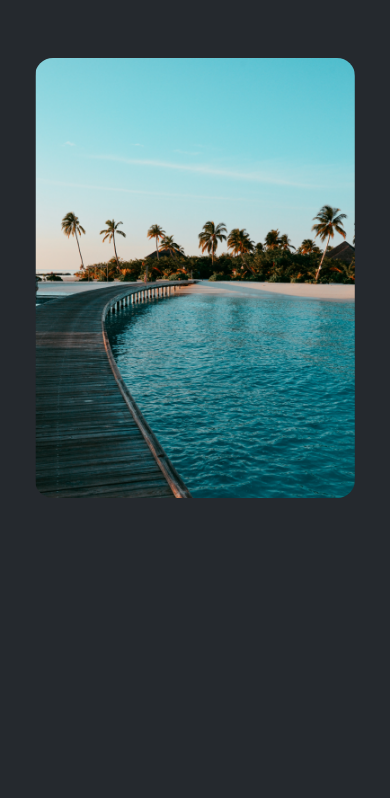
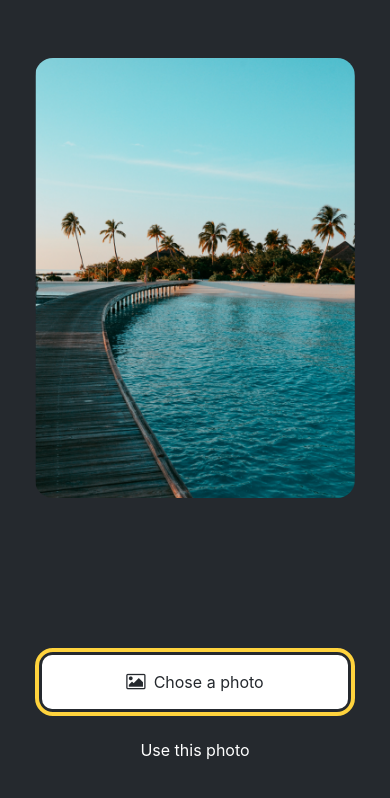
Before and after one commit to jesumarquez/first-expo-app, a React Native app: screen / in a window 390 px wide. Shown: the top 798 px of the page. Built offline with nearby package versions, Linux system fonts and the light colour scheme.

Commit message:
create Button component

```diff
--- a/App.js
+++ b/App.js
@@ -1,6 +1,7 @@
 import { StatusBar } from 'expo-status-bar';
 import { StyleSheet, View } from 'react-native';
 
+import Button from './components/Button';
 import ImageViewer from './components/ImageViewer';
 
 const PlaceholderImage = require('./assets/images/background-image.png');
@@ -10,6 +11,10 @@ export default function App() {
     <View style={styles.container}>
       <View style={styles.imageContainer}>
         <ImageViewer placeholderImageSource={PlaceholderImage}/>
+      </View>
+      <View style={styles.footerContainer}>
+        <Button label="Chose a photo" theme="primary" />
+        <Button label="Use this photo" />
       </View>
       <StatusBar style="auto" />
     </View>
@@ -25,5 +30,9 @@ const styles = StyleSheet.create({
   imageContainer: {
     flex: 1,
     paddingTop: 58,
+  },
+  footerContainer: {
+    flex: 1 / 3,
+    alignItems: 'center'
   }
 });
--- /dev/null
+++ b/components/Button.js
@@ -0,0 +1,55 @@
+import { StyleSheet, View, Pressable, Text } from 'react-native';
+import FontAwesome from "@expo/vector-icons/FontAwesome";
+
+export default function Button({ label, theme }) {
+    if (theme == "primary") {
+        return(
+
+            <View style={[styles.buttonContainer, { borderWidth: 4, borderColor:"#ffd33d", borderRadius: 18 }]}>
+            <Pressable style={[styles.button, { backgroundColor: "#fff" }]}>
+                <FontAwesome
+                    name="picture-o"
+                    size={18}
+                    color="#25292e"
+                    style={styles.buttonIcon}
+                    />
+                <Text style={[styles.buttonLabel, { color: "#25292e" }]}>{ label }</Text>
+            </Pressable>
+        </View>
+        );
+    }
+
+    return (
+        <View style={styles.buttonContainer}>
+            <Pressable style={styles.button} onPress={() => alert('You pressed a button.')}>
+                <Text style={styles.buttonLabel}>{ label }</Text>
+            </Pressable>
+        </View>
+    );
+}
+
+const styles = StyleSheet.create({
+    buttonContainer: {
+        width: 320,
+        height: 68,
+        marginHorizontal: 20,
+        alignItems: 'center',
+        justifyContent: 'center',
+        padding: 3
+    },
+    button: {
+        borderRadius: 10,
+        width: '100%',
+        height: '100%',
+        alignItems: 'center',
+        justifyContent: 'center',
+        flexDirection: 'row'
+    },
+    buttonIcon:{
+        paddingRight: 8
+    },
+    buttonLabel: {
+        color: '#fff',
+        fontSize: 16
+    }
+});
--- a/package.json
+++ b/package.json
@@ -15,7 +15,8 @@
     "react-native": "0.71.7",
     "react-dom": "18.2.0",
     "react-native-web": "~0.18.10",
-    "@expo/webpack-config": "^18.0.1"
+    "@expo/webpack-config": "^18.0.1",
+    "@expo/vector-icons": "^13.0.0"
   },
   "devDependencies": {
     "@babel/core": "^7.20.0"
```
Also changed, not shown: 1 other file (tests, documents, lock files or other folders).
